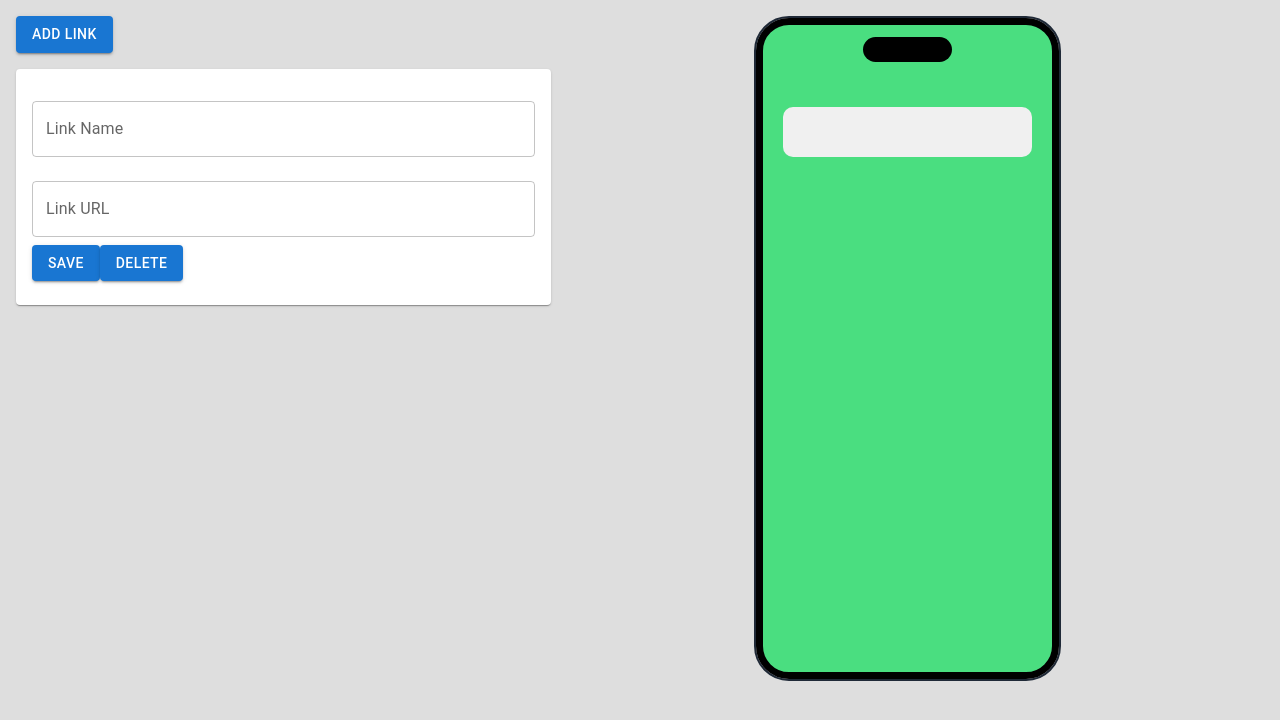
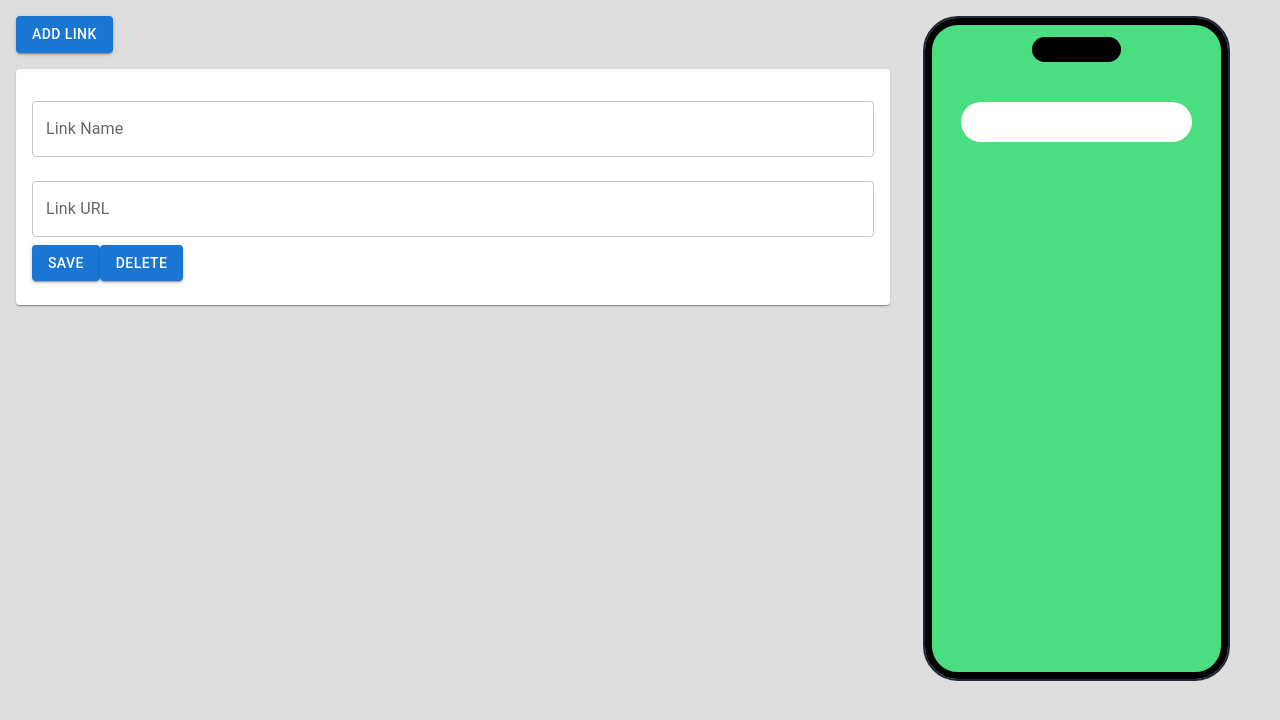
Before and after one commit to kumar11jr/TapBio, a Next.js app in the folder apps/client/: page /profile in a window 1280 px wide. Both pictures are taken after a click on the button "ADD LINK". Shown: the top 720 px of the page. Built offline with nearby package versions, Linux system fonts and the light colour scheme.

Commit message:
chore: minor changes

```diff
--- a/apps/client/src/app/(auth)/(protected)/profile/page.tsx
+++ b/apps/client/src/app/(auth)/(protected)/profile/page.tsx
@@ -58,7 +58,7 @@ const Profile: React.FC = () => {
 
   return (
     <div className="flex justify-center p-4">
-      <div className="w-3/4">
+      <div className="w-[70%]">
         <Button
           className="bg-blue-500 hover:text-blue-600"
           variant="contained"
@@ -137,7 +137,7 @@ const Profile: React.FC = () => {
           ))}
         </div>
       </div>
-      <div className="flex justify-center w-[100%]">
+      <div className="flex justify-center w-[30%]">
         <Mobile cards={cards} />
       </div>
     </div>
--- a/apps/client/src/app/page.tsx
+++ b/apps/client/src/app/page.tsx
@@ -20,8 +20,7 @@ export default function Page(): JSX.Element {
       user
         .saveUser({
           uid: username,
-          platform: "",
-          url: "",
+          name: ""
         })
         .then(() => {
           router.push("/signup");
--- a/apps/client/src/appwrite-service/appwrite.ts
+++ b/apps/client/src/appwrite-service/appwrite.ts
@@ -22,7 +22,7 @@ export class AppwriteService {
         username,
         email,
         password,
-        username
+        username  // Here we have two usernames, one is for the name and the other is for UID
       );
 
       if (userAcc) {
--- /dev/null
+++ b/apps/client/src/components/ButtonCard/Button.tsx
@@ -0,0 +1,18 @@
+import React from 'react'
+
+export interface IProps {
+  linkName: string;
+  linkURL: string;
+}
+
+const ButtonCard = (props: IProps) => {
+  return (
+    <>
+      <div className='bg-white shadow-3 text-black py-5 rounded-3xl'>
+        {props.linkName}
+      </div>
+    </>
+  )
+}
+
+export default ButtonCard;
--- a/apps/client/src/components/mobile/mobile.tsx
+++ b/apps/client/src/components/mobile/mobile.tsx
@@ -1,5 +1,5 @@
 import React from "react";
-import './mobile.css';
+import ButtonCard from "../ButtonCard/Button";
 
 interface CardItem {
   linkName: string;
@@ -17,11 +17,10 @@ const Mobile: React.FC<MobileProps> = ({ cards }) => {
         {/* Notch */}
         <div className="notch w-[89px] h-[25px] bg-black mx-auto mt-3 rounded-full"></div>
         {/* cards */}
-        <div className="flex justify-center pt-10">
+        <div className="flex flex-col items-center pt-10">
           {cards.map((card, index) => (
-            <div key={index} className="card">
-              <h2>{card.linkName}</h2>
-              <p>{card.linkURL}</p>
+            <div key={index} className="w-[80%] text-white">
+              <ButtonCard linkName={card.linkName} linkURL={card.linkURL} />
             </div>
           ))}
         </div>
--- a/apps/client/src/context/user/useUserCTX.tsx
+++ b/apps/client/src/context/user/useUserCTX.tsx
@@ -3,8 +3,7 @@ import { createContext, useContext, useState } from "react";
 
 export interface IUser {
   uid: string | "invalid";
-  platform: string;
-  url: string;
+  name: string;
 }
 
 const UserDatacontext = createContext<any>(null);
@@ -22,7 +21,7 @@ export const UserProvider = (props: any) => {
   };
 
   const getUser = async () => {
-    return userData || { uid: "invalid", platform: "", url: "" };
+    return userData;
   };
 
   return (
```
